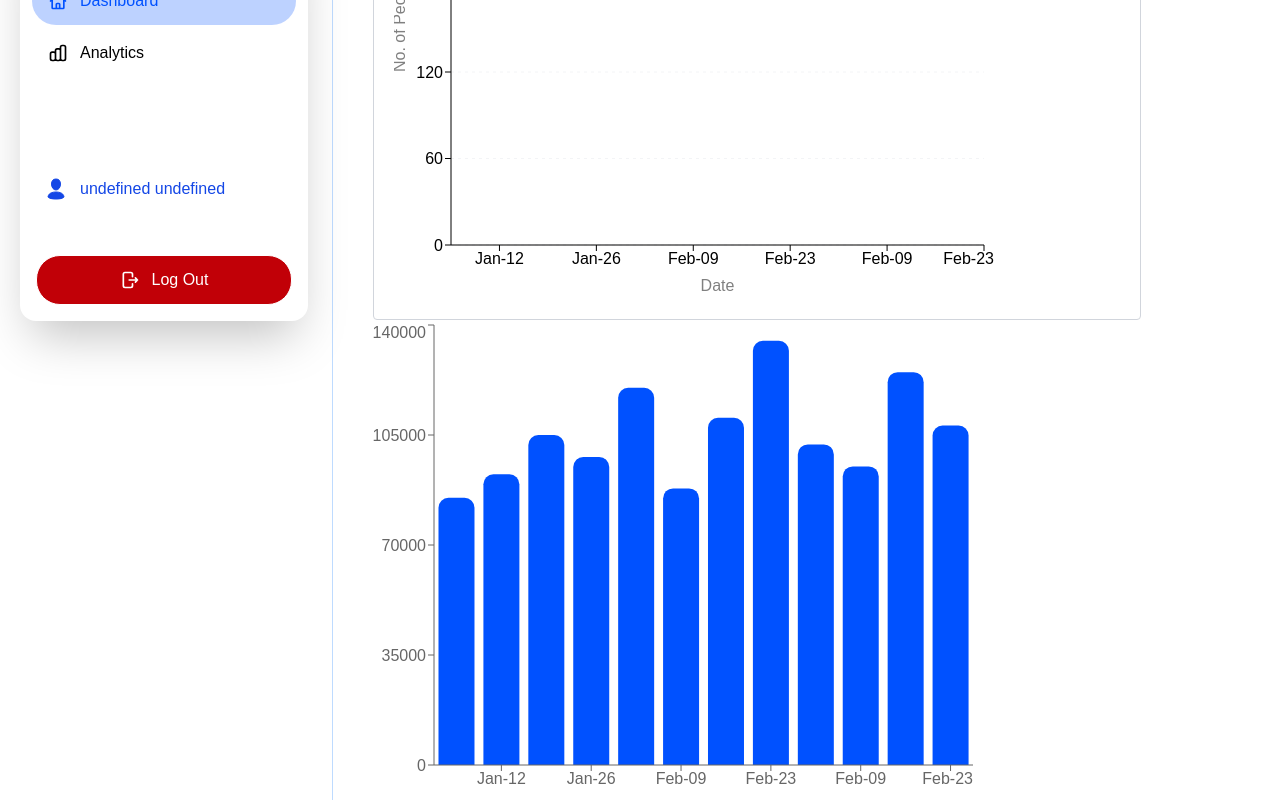
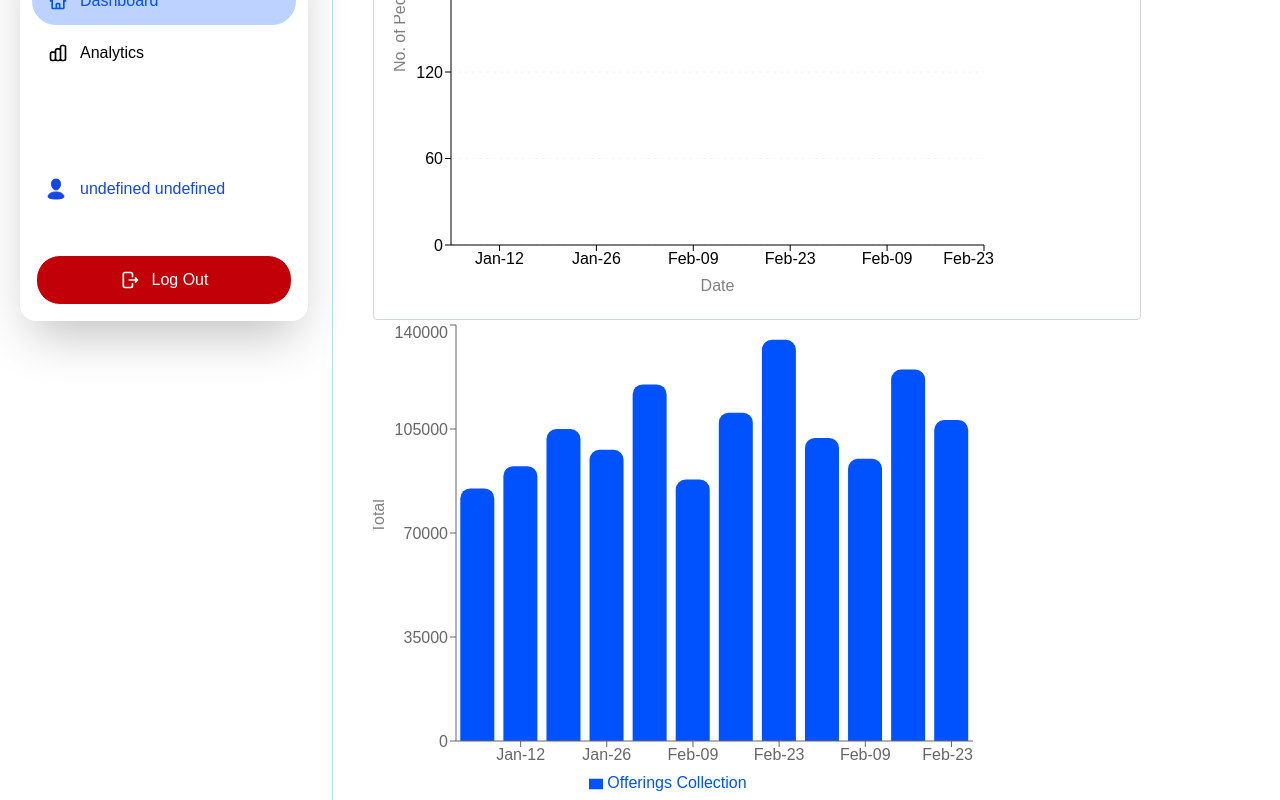
Before and after one commit to SamGombs20/OfferingAnalysisWeb, a Next.js app: page /dashboard in a window 1280 px wide. Shown: the part 558-1358 px from the top of the page. Built offline with nearby package versions, Linux system fonts and the light colour scheme.

Commit message:
Update:User dashboard trend charts

```diff
--- a/app/components/offering_bar_chart.tsx
+++ b/app/components/offering_bar_chart.tsx
@@ -1,4 +1,4 @@
-import { Bar, BarChart, XAxis, YAxis } from "recharts";
+import { Bar, BarChart, Legend, XAxis, YAxis } from "recharts";
 import { weeklySummary } from "../data/data";
 
 const OfferingsChart = () => {
@@ -19,8 +19,9 @@ const OfferingsChart = () => {
       }}
     >
       <XAxis dataKey="date" tickFormatter={(v) => v.slice(5)} />
-      <YAxis width="auto" />
-      <Bar dataKey='offerings' fill="#0051ff" radius={[10,10,0,0]}/>
+      <YAxis width="auto" label={{position:'insideLeft', angle:-90, value:'Total'}}/>
+      <Bar dataKey='offerings' name="Offerings Collection" fill="#0051ff" radius={[10,10,0,0]}/>
+      <Legend/>
     </BarChart>
   );
 };
```
